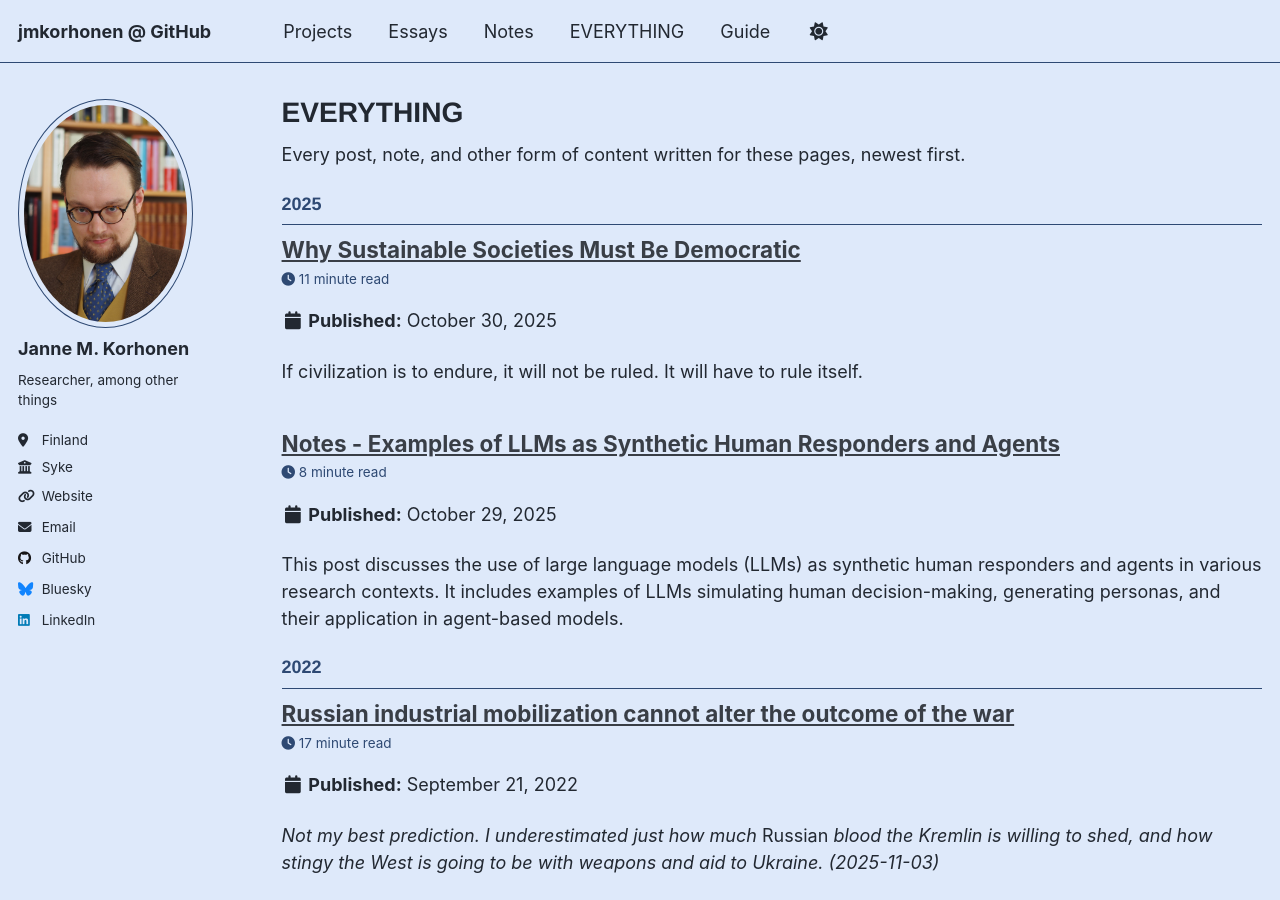
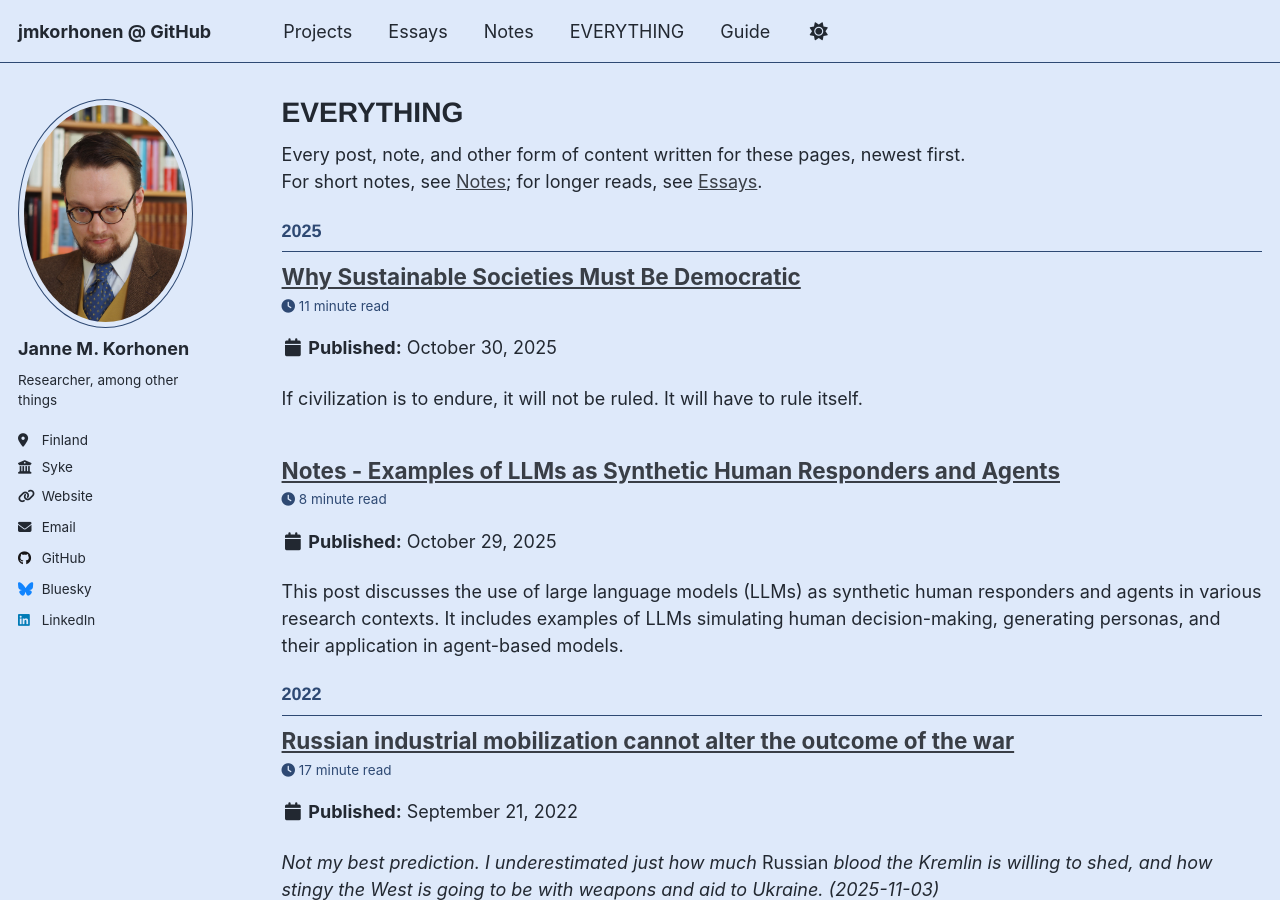
Before and after one commit to jmkorhonen/jmkorhonen.github.io, a Jekyll site: the page built from _pages/year-archive.html, in a window 1280 px wide and 900 px high. Built offline with Jekyll 4.4.1, drawn with Linux system fonts in a browser that asks for light colours; a script that is not in the unit is left out.

Commit message:
Enhance year-archive.html with navigation links
Added links to Notes and Essays sections for better navigation.

```diff
--- a/_pages/year-archive.html
+++ b/_pages/year-archive.html
@@ -8,6 +8,9 @@ redirect_from:
   - /archive/
 ---
 Every post, note, and other form of content written for these pages, newest first.
+<br>
+
+For short notes, see <a href="https://jmkorhonen.github.io/notes/">Notes</a>; for longer reads, see <a href="https://jmkorhonen.github.io/essays/">Essays</a>.
 {% include base_path %}
 {% capture written_year %}'None'{% endcapture %}
 {% for post in site.posts %}
```
